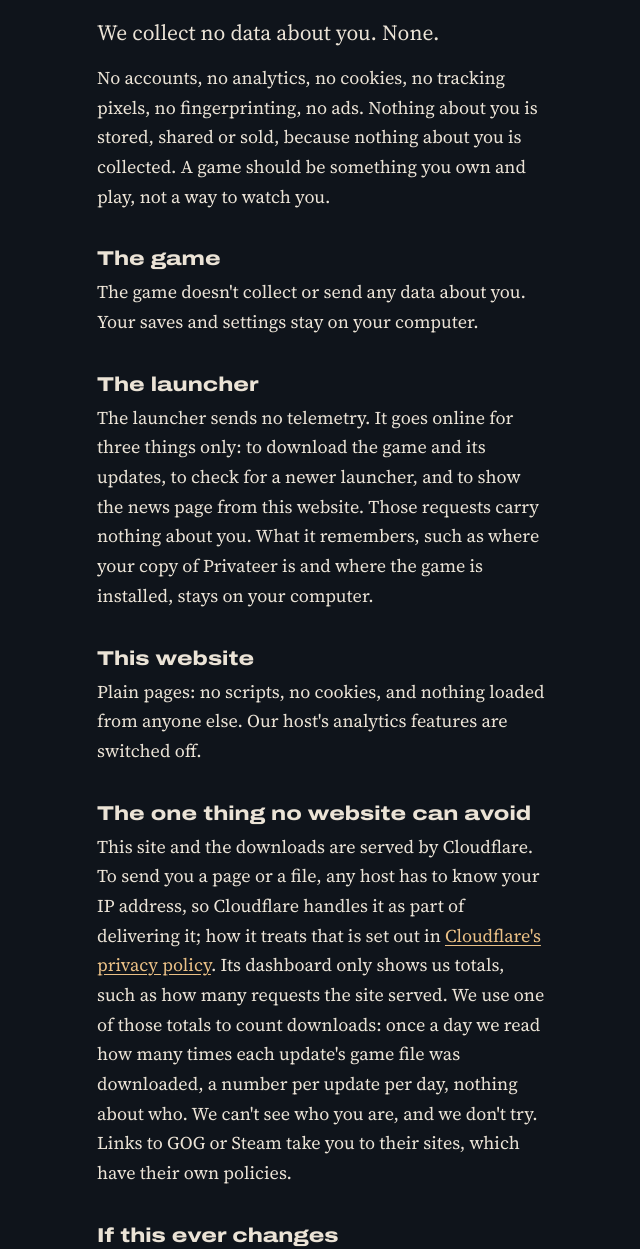
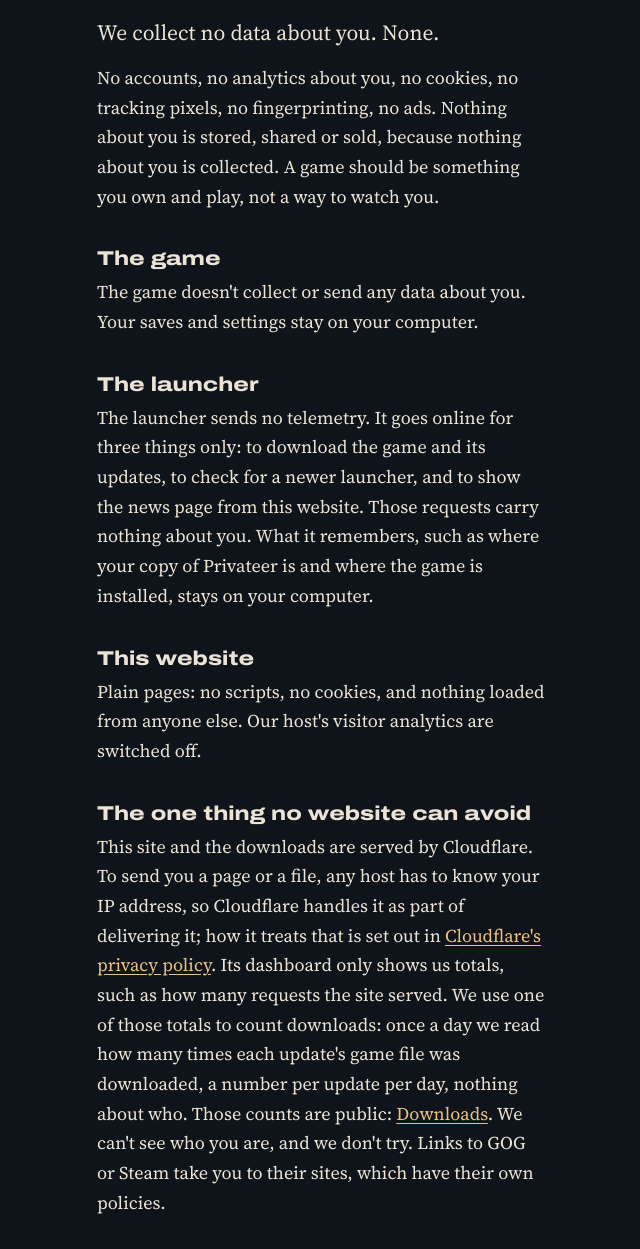
Before and after one commit to mpfaffenberger/privateer_reimagined_launcher, a plain HTML site: page site/privacy/index.html in a window 1280 px wide. Shown: the part 200-1449 px from the top of the page, without its empty margins (319-959 px from the left). Drawn offline with Linux system fonts and the light colour scheme.

Commit message:
Privacy page: precise wording, link the public counts (#130)

```diff
--- a/site/privacy/index.html
+++ b/site/privacy/index.html
@@ -13,7 +13,7 @@
     <p class="eyebrow"><a href="/">Privateer Reimagined</a></p>
     <h1>Privacy</h1>
     <p class="lede">We collect no data about you. None.</p>
-    <p>No accounts, no analytics, no cookies, no tracking pixels, no fingerprinting, no ads.
+    <p>No accounts, no analytics about you, no cookies, no tracking pixels, no fingerprinting, no ads.
       Nothing about you is stored, shared or sold, because nothing about you is collected. A game
       should be something you own and play, not a way to watch you.</p>
 
@@ -29,7 +29,7 @@
 
     <h2>This website</h2>
     <p>Plain pages: no scripts, no cookies, and nothing loaded from anyone else. Our host's
-      analytics features are switched off.</p>
+      visitor analytics are switched off.</p>
 
     <h2>The one thing no website can avoid</h2>
     <p>This site and the downloads are served by Cloudflare. To send you a page or a file, any
@@ -37,8 +37,9 @@
       treats that is set out in <a href="https://www.cloudflare.com/privacypolicy/" rel="noopener">Cloudflare's privacy
       policy</a>. Its dashboard only shows us totals, such as how many requests the site served.
       We use one of those totals to count downloads: once a day we read how many times each
-      update's game file was downloaded, a number per update per day, nothing about who. We
-      can't see who you are, and we don't try. Links to GOG or Steam take you to their sites,
+      update's game file was downloaded, a number per update per day, nothing about who. Those
+      counts are public: <a href="/stats/">Downloads</a>. We can't see who you are, and we don't
+      try. Links to GOG or Steam take you to their sites,
       which have their own policies.</p>
 
     <h2>If this ever changes</h2>
```
